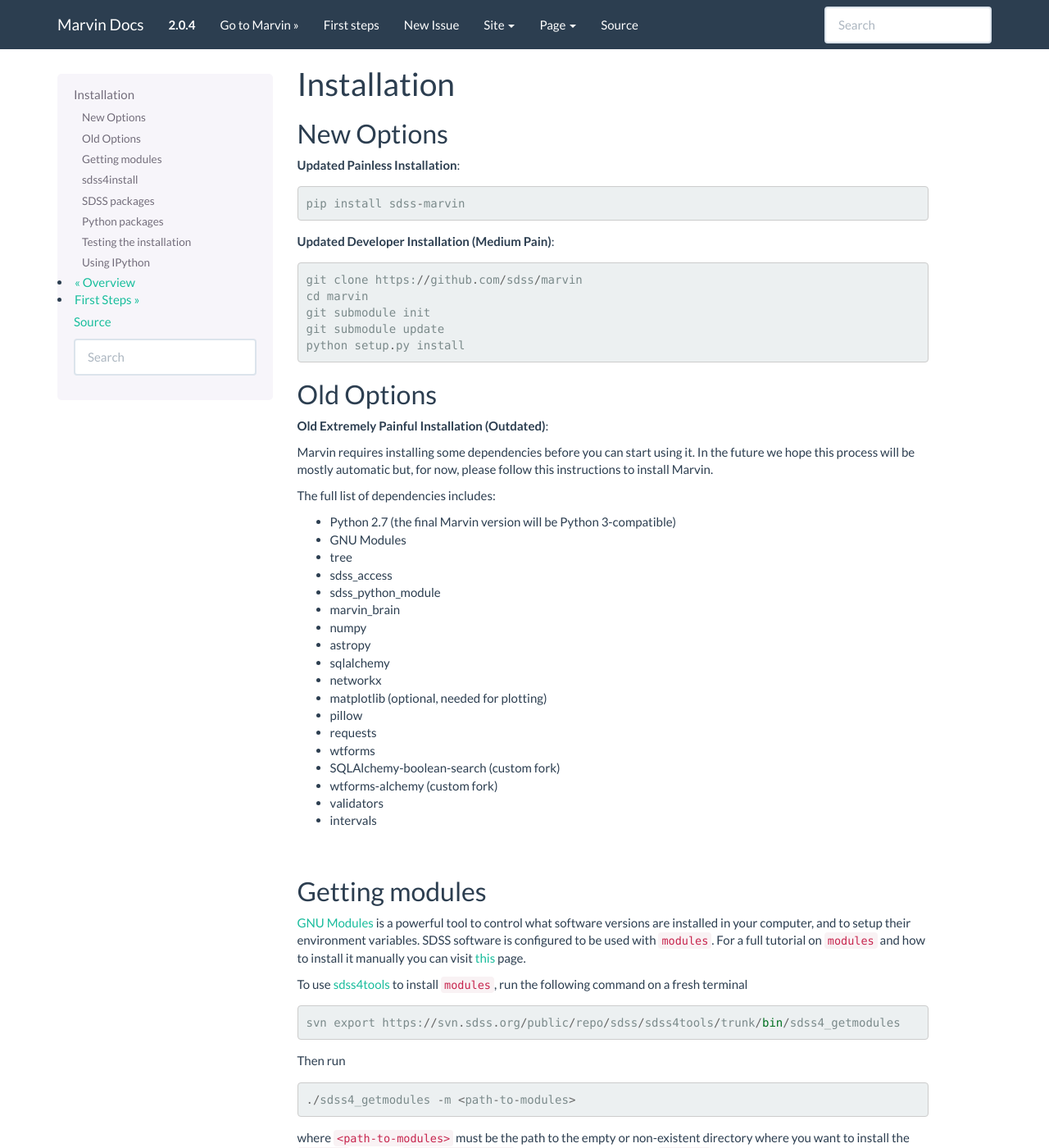
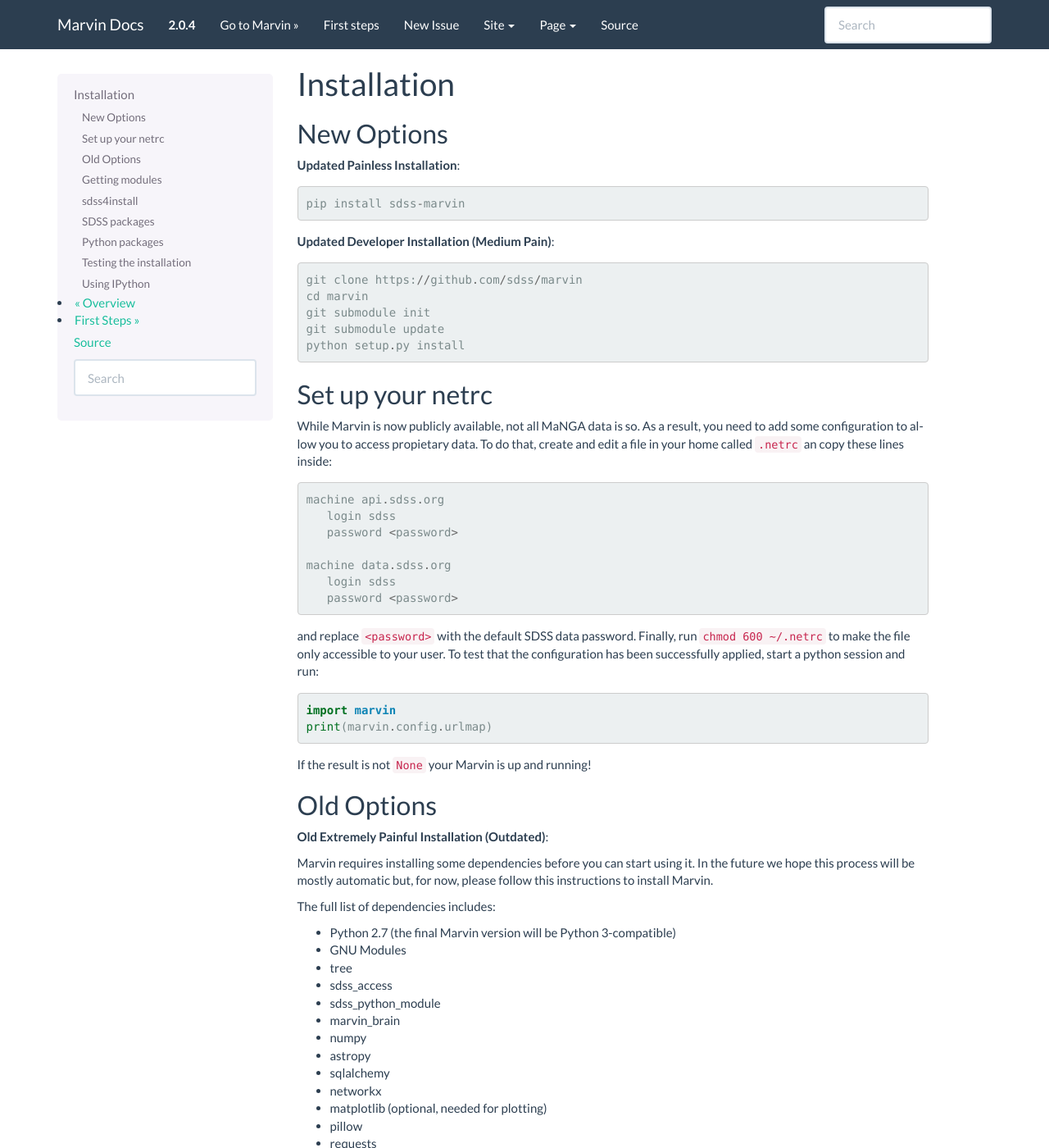
Before and after one commit to sdss/marvin, a Sphinx documentation site: the page built from docs/sphinx/installation.rst, in a window 1280 px wide and 1400 px high. Shown: the whole window at 82% size. Built offline with Sphinx 7.4.7, drawn with Linux system fonts in a browser that asks for light colours; pages that are not in the unit, such as notebooks, are missing from menus.

Commit message:
added netrc information in the installation page

```diff
--- a/docs/sphinx/installation.rst
+++ b/docs/sphinx/installation.rst
@@ -16,6 +16,31 @@
     git submodule init
     git submodule update
     python setup.py install
+
+Set up your netrc
+-----------------
+
+While Marvin is now publicly available, not all MaNGA data is so. As a result,
+you need to add some configuration to allow you to access propietary data. To
+do that, create and edit a file in your home called ``.netrc`` an copy
+these lines inside::
+
+    machine api.sdss.org
+       login sdss
+       password <password>
+
+    machine data.sdss.org
+       login sdss
+       password <password>
+
+and replace ``<password>`` with the default SDSS data password. Finally, run
+``chmod 600 ~/.netrc`` to make the file only accessible to your user. To test that
+the configuration has been successfully applied, start a python session and run::
+
+    import marvin
+    print(marvin.config.urlmap)
+
+If the result is not ``None`` your Marvin is up and running!
 
 Old Options
 -----------
```
